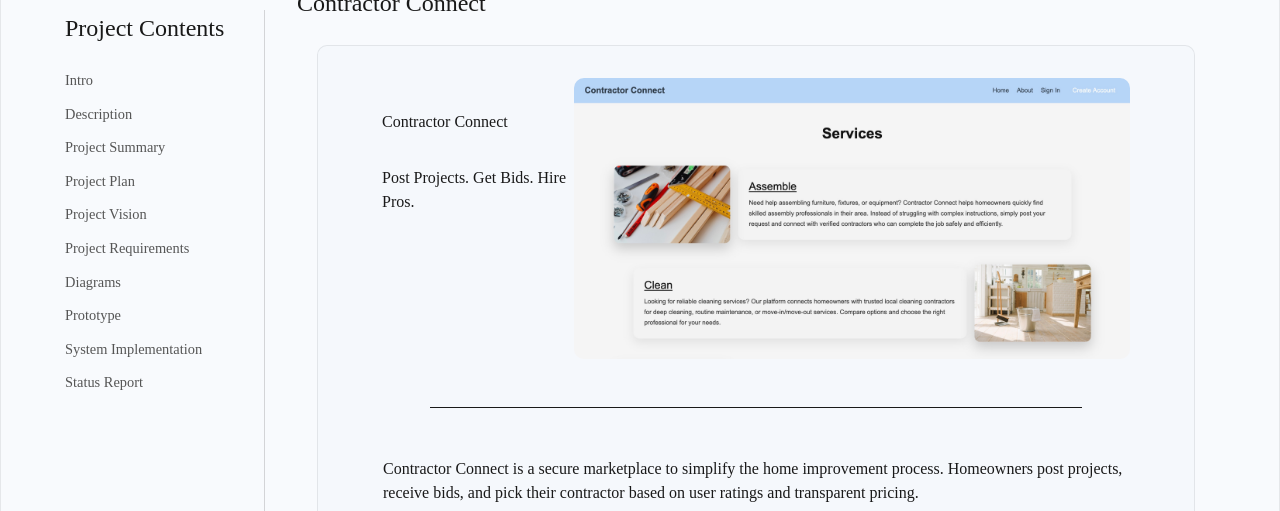
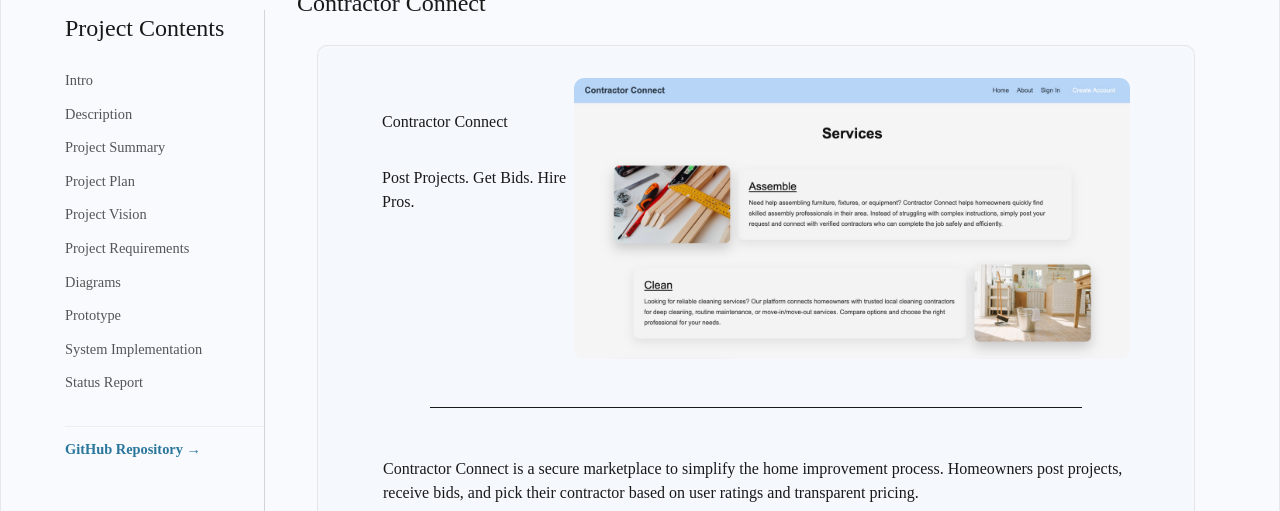
Before and after one commit to eric-laudrum/eric-laudrum.github.io, a Next.js app: page /projects in a window 1280 px wide. Shown: the part 190-701 px from the top of the page. Built offline with nearby package versions, Linux system fonts and the light colour scheme.

Commit message:
feature/ add sidebar links to github repos and account

```diff
--- a/src/app/globals.css
+++ b/src/app/globals.css
@@ -599,20 +599,20 @@ button.view-doc{
   gap: 3rem;
 }
 
-.resume-nav {
+.sidebar-nav {
   display: flex;
   flex-direction: column;
   gap: 12px;
 }
 
-.resume-link {
+.github-link {
   text-decoration: none;
   font-size: 0.9rem;
   color: #555;
   transition: color 0.2s, padding-left 0.2s;
 }
 
-.resume-link:hover {
+.github-link:hover {
   color: #2a769c;
   padding-left: 5px;
 }
@@ -697,6 +697,10 @@ button.view-doc{
 }
 
 
+.repo-link{
+  border: 4px solid red;
+}
+
 
 
 
--- a/src/app/projects/page.tsx
+++ b/src/app/projects/page.tsx
@@ -20,6 +20,7 @@ export default function ProjectPage(){
         description: "An online bidding platform for home improvement projects.",
         tags: ["PHP", "PHPUnit"],
         image: "/assets/screenshots/contractor-connect.jpg",
+        github: "https://github.com/eric-laudrum/trellis-sequencer",
         component: <ContractorConnect />,
     },
     {
@@ -28,14 +29,16 @@ export default function ProjectPage(){
         description: "A real-time 16-step sequencer built with Node.js, Socket.io, and Tone.js.",
         tags: ["Node.js", "Socket.io", "Tone.js"],
         image: "/assets/screenshots/trellis-sequencer.jpg",
+        github: "https://github.com/eric-laudrum/trellis-sequencer",
         component: <TrellisSequencer />,
     },
     {
         title: "Warble",
-        sections: ["Overview", "Architecture", "Demo"],
+        sections: ["Overview", "Architecture", "Warble"],
         description: "description for loopin.",
         tags: ["React"],
         image: "/assets/screenshots/warbleHome.jpg",
+        github: "https://github.com/eric-laudrum/audio_showcase",
         component: <Warble />,
     },
     {
@@ -44,6 +47,7 @@ export default function ProjectPage(){
         description: "description for loopin.",
         tags: ["React"],
         image: "/assets/screenshots/loopInHome.jpg",
+        github: "https://github.com/eric-laudrum/AdventureClub",
         component: <LoopIn />,
     },
     ]
@@ -62,8 +66,10 @@ export default function ProjectPage(){
                     <Sidebar
                         title="Project Contents"
                         sections={currentProject?.sections || []}
-                        prefix={activeProject === "Contractor Connect" ? "cc" : "trellis"}
+                        repo={currentProject?.github}
+                        prefix={activeProject === "Contractor Connect" ? "cc" : "trellis"} /* account for file prefixes */
                     />
+
                 </aside>
 
 
--- a/src/app/resume/page.tsx
+++ b/src/app/resume/page.tsx
@@ -130,6 +130,8 @@ export default function Resume(){
             <Sidebar
                 title="Resume"
                 sections={["Work Experience", "Education", "Credentials"]}
+                repo="https://github.com/eric-laudrum"
+                repoText="GitHub"
             />
 
              {/* ----- Jobs ----- */}
--- a/src/components/Sidebar.tsx
+++ b/src/components/Sidebar.tsx
@@ -2,10 +2,12 @@ interface SidebarProps {
   title: string;
   sections: string[];
   prefix?: string;
+  repo?:string;
+  repoText?: string;
 }
 
 
-export default function Sidebar({ title, sections, prefix }: SidebarProps) {
+export default function Sidebar({ title, sections, prefix, repo, repoText }: SidebarProps) {
 
 
      return(
@@ -14,23 +16,33 @@ export default function Sidebar({ title, sections, prefix }: SidebarProps) {
 
             <h2 className="section-title">{title}</h2>
 
-            <div className="resume-nav" style={{ display: "flex", flexDirection: "column", gap: "12px" }}>
+            <div className="sidebar-nav" style={{ display: "flex", flexDirection: "column", gap: "12px" }}>
                 {sections?.map((section) => {
                     const slug = section.toLowerCase().replace(/\s+/g, "-");
                     const anchor = prefix ? `${prefix}_${slug}` : slug;
 
                     return (
-                        <a
-                        key={section}
-                        className="resume-link"
-                        href={`#${anchor}`}
-                        style={{ fontSize: "0.9rem", color: "#555" }}
-                        >
+                        <a key={section} className="github-link" href={`#${anchor}`}>
                             {section}
                         </a>
                     );
                 })}
-      </div>
-    </div>
-  );
+
+                {/* GitHub Account / Repository */}
+                {repo && (
+                    <div className="repo-link-container" style={{ marginTop: "20px", paddingTop: "10px", borderTop: "1px solid #eee" }}>
+                        <a
+                            href={repo}
+                            target="_blank"
+                            rel="noopener noreferrer"
+                            className="github-link"
+                            style={{ fontWeight: "bold", color: "#2a769c" }}
+                        >
+                            {repoText || "GitHub Repository"} →
+                        </a>
+                    </div>
+                )}
+            </div>
+        </div>
+    );
 }
```
